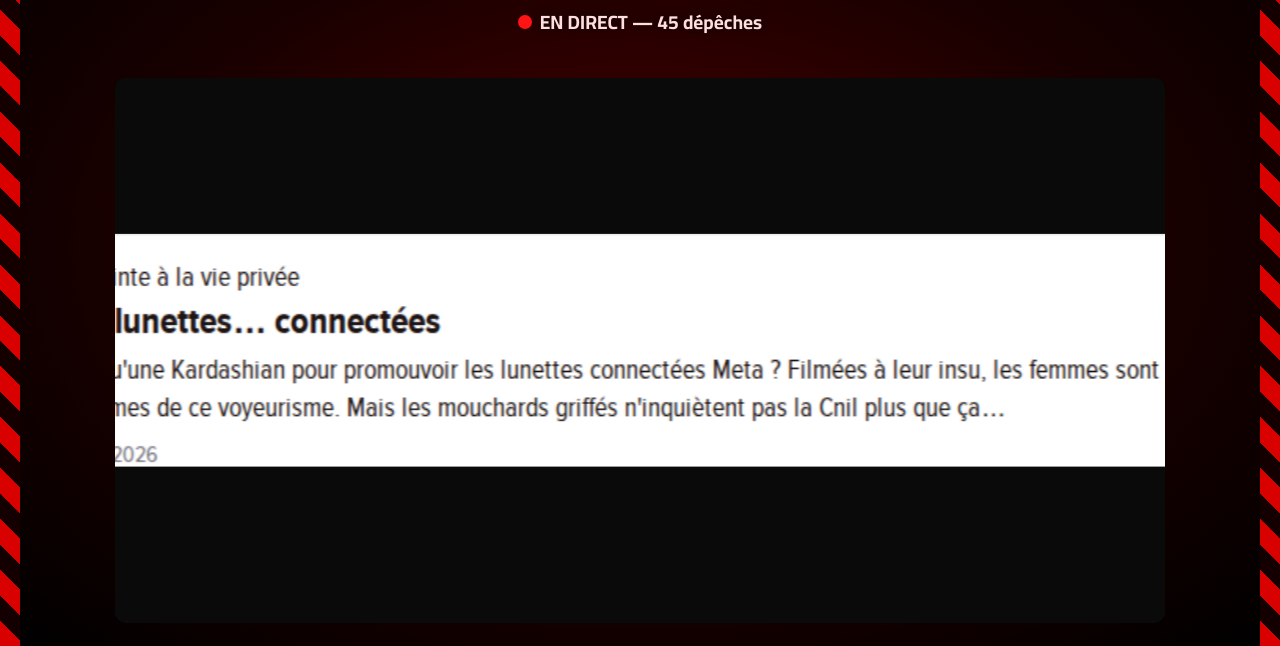
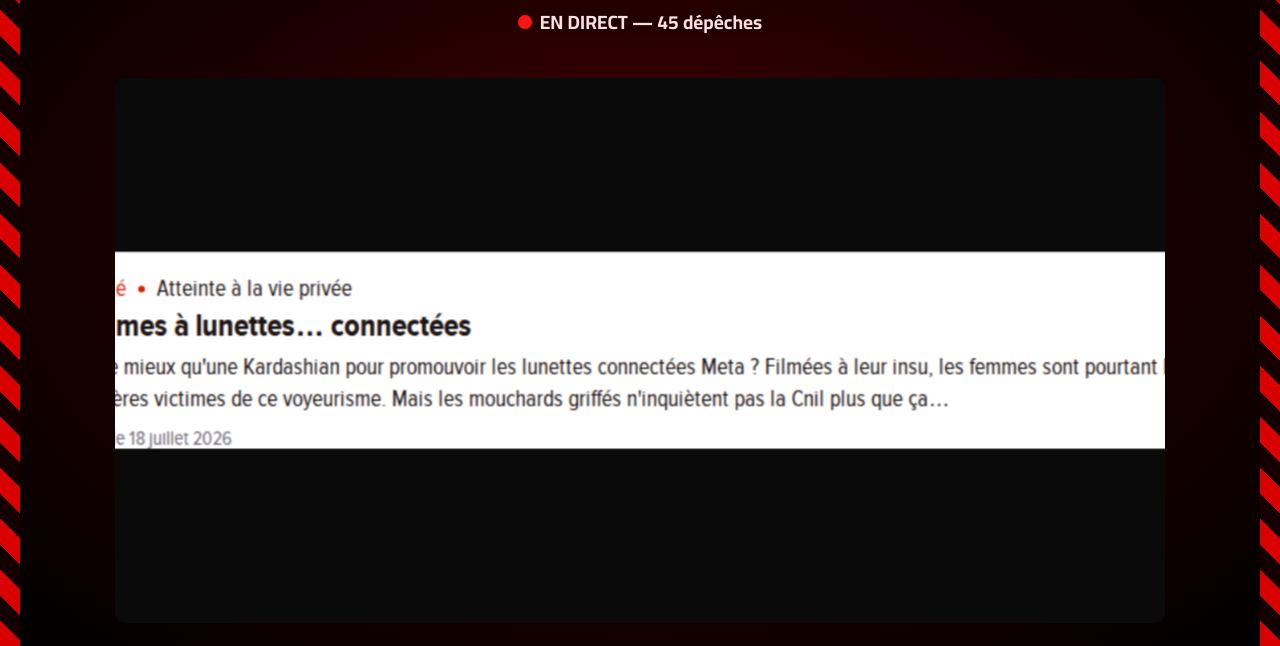
Before and after one commit to MaxMcNeil/slideshow, a website: page index.html in a window 1280 px wide. Shown: the part 154-800 px from the top of the page. Drawn offline with Linux system fonts and the light colour scheme.

Commit message:
Update index.html

```diff
--- a/index.html
+++ b/index.html
@@ -195,7 +195,7 @@
         // overflow:hidden on .card-slot safely clips anything the zoom
         // would otherwise push past the frame edges.
         const WIDE_RATIO_THRESHOLD = 3.0;
-        const WIDE_ZOOM = 1.3;
+        const WIDE_ZOOM = 1.1;
         function applyAdaptiveZoom(imgEl) {
             imgEl.onload = () => {
                 const ratio = imgEl.naturalWidth / (imgEl.naturalHeight || 1);
```
